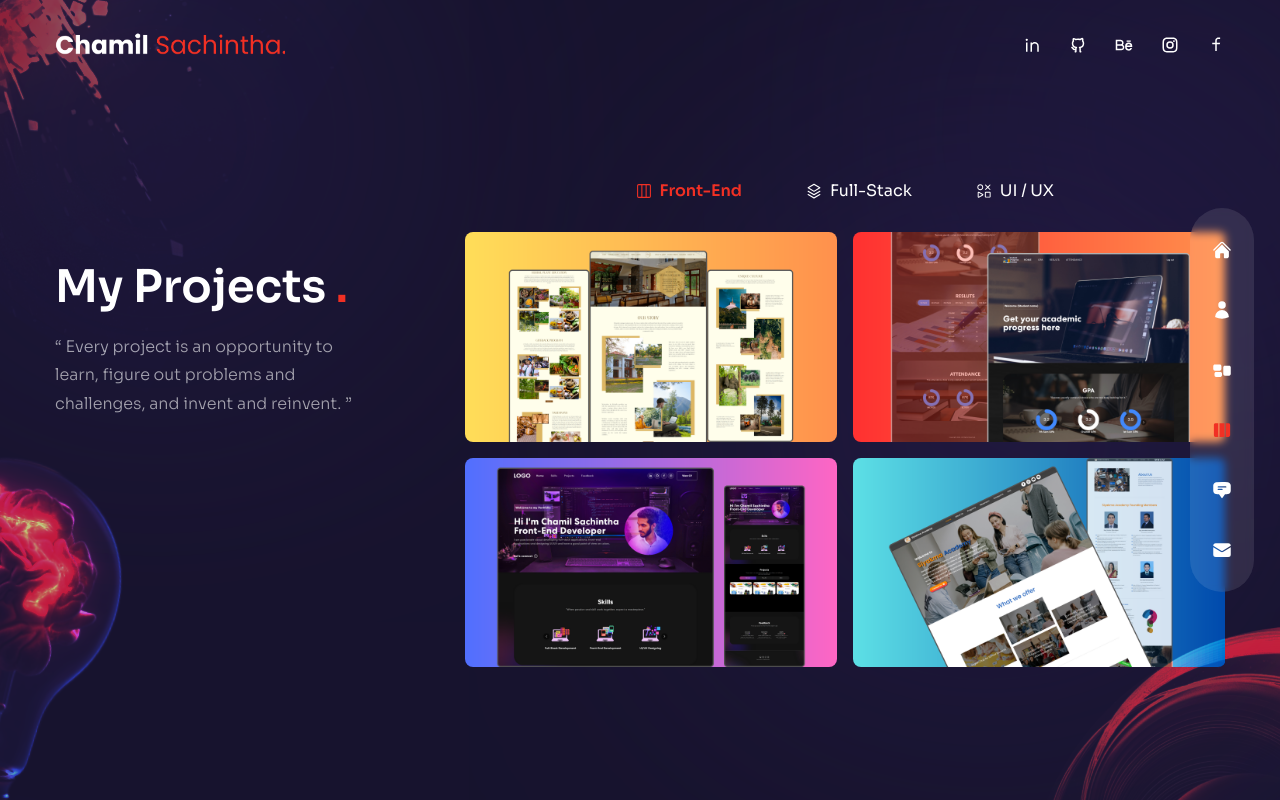
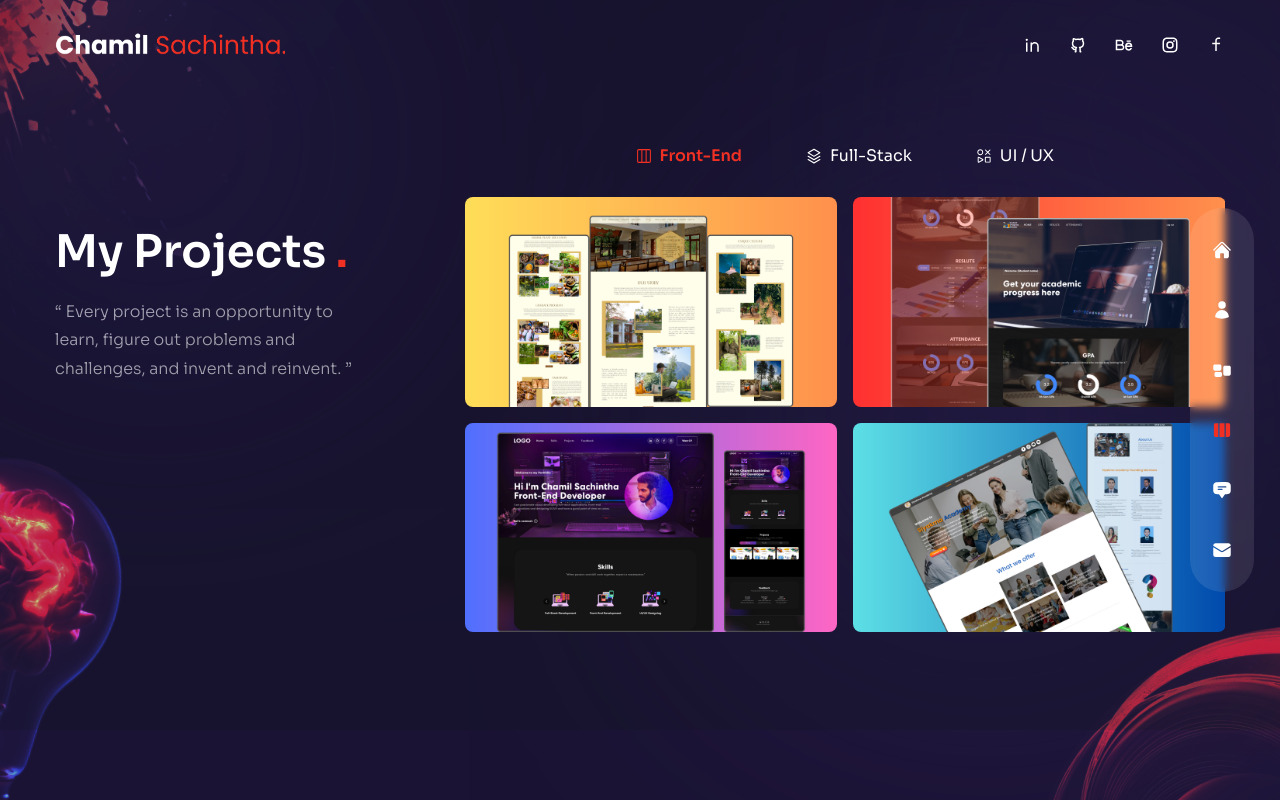
Before and after one commit to ChamilSachintha/Personal-Portfolio-2, a Next.js app: page /work in a window 1280 px wide. Built offline with nearby package versions, Linux system fonts and the light colour scheme.

Commit message:
Make mobile responsive

```diff
--- a/pages/work/index.js
+++ b/pages/work/index.js
@@ -11,7 +11,7 @@ const Project = () => {
   const [activeTab, setActiveTab] = useState("front-end");
 
   return (
-    <div className="h-full bg-primary/30 py-36 flex items-center overflow-hidden mx-auto">
+    <div className="lg:h-[730px] overflow-y-scroll bg-primary/30 py-36 flex items-center overflow-hidden mx-auto">
       <Circles />
       <div className="container mx-auto">
         <div className="flex flex-col xl:flex-row gap-x-8">
```
